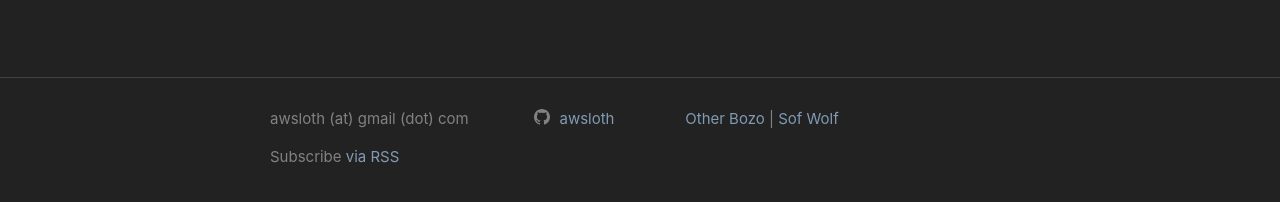
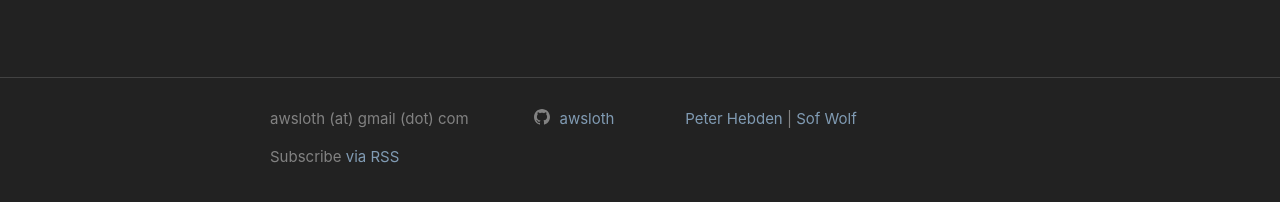
Before and after one commit to awsloth/awsloth.github.io, a Jekyll site: the page built from index.markdown, in a window 1280 px wide. Shown: the part 672-874 px from the top of the page. Built offline with Jekyll 4.4.1, drawn with Linux system fonts in a browser that asks for light colours.

Commit message:
Update webring

```diff
--- a/_includes/footer.html
+++ b/_includes/footer.html
@@ -17,7 +17,7 @@
       </div>
 
       <div class="footer-col footer-col-3">
-		  <a href="https://deltzabar.github.io/">Other Bozo</a>  |  <a href="https://deltzabar.github.io/">Sof Wolf</a>
+		  <a href="https://piturnah.xyz/">Peter Hebden</a>  |  <a href="https://deltzabar.github.io/">Sof Wolf</a>
       </div>
     </div>
 
```
